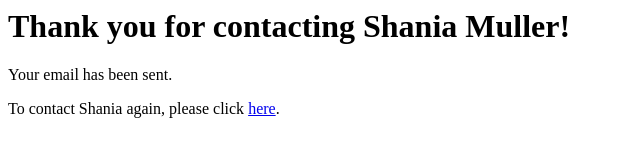
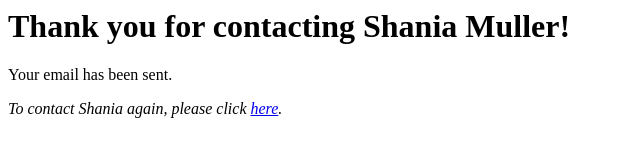
Before and after one commit to syanismu/Lab-03, a plain HTML site: page thanks.html in a window 1280 px wide. Shown: the full height of the page, 0-640 px from the left. Drawn offline with Linux system fonts and the light colour scheme.

Commit message:
added emphasis to last line

```diff
--- a/thanks.html
+++ b/thanks.html
@@ -10,6 +10,6 @@
         <h1>Thank you for contacting Shania Muller!</h1>
         <p>Your email has been sent.</p>
     </header>
-    <p>To contact Shania again, please click <a href="index.html">here</a>.</p>
+    <p><em>To contact Shania again, please click <a href="index.html">here</a>.</em></p>
 </body>
 </html>
```
